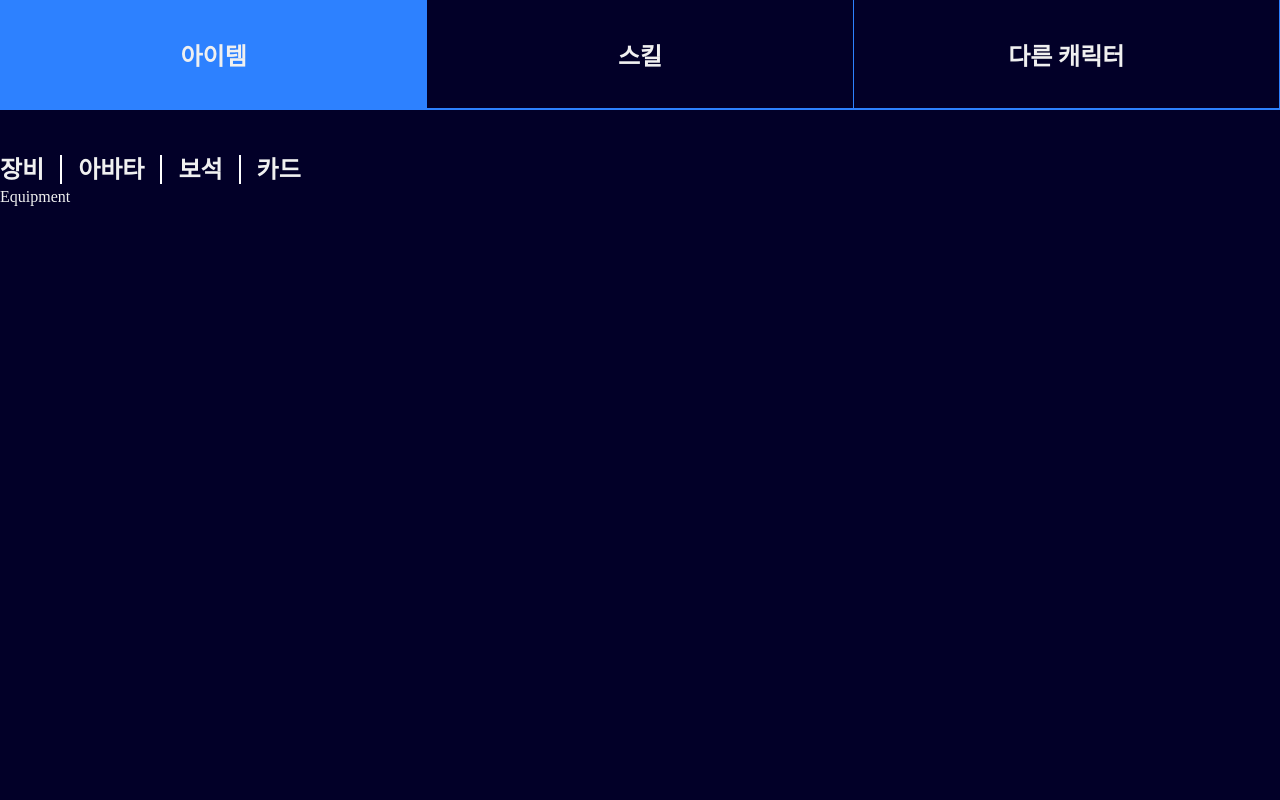
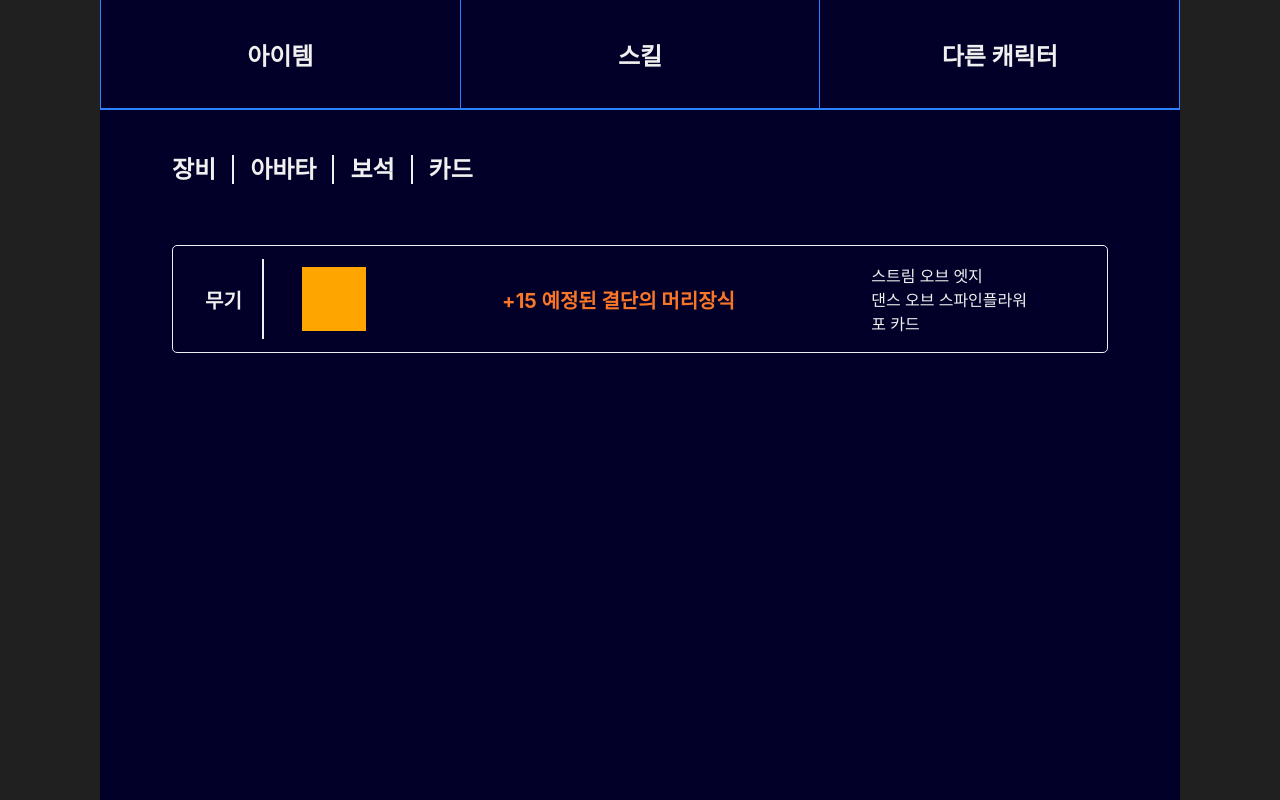
Before and after one commit to code-bebop/lostark_character_search, a React (Vite) app: page /profile/item/equipment in a window 1280 px wide. Built offline with nearby package versions, Linux system fonts and the light colour scheme.

Commit message:
Equipment 컴포넌트 디자인 완성
Equipment 컴포넌트의 디자인을 완성했다.

```diff
--- a/src/Router.tsx
+++ b/src/Router.tsx
@@ -11,7 +11,7 @@ import Profile from "./components/Profile";
 import Skill from "./components/Skill/Skill";
 
 const Background = styled.div`
-  width: 1280px;
+  width: 1080px;
   height: 100vh;
   margin: auto;
   background-color: ${({ theme }) => theme.mainTheme.color.default};
--- a/src/components/Item/Equipment.tsx
+++ b/src/components/Item/Equipment.tsx
@@ -1,5 +1,71 @@
+import styled from "styled-components";
+
+const EquipmentBlock = styled.div`
+  display: flex;
+  align-items: center;
+  margin-top: 60px;
+  height: 108px;
+  border: 1px solid ${({ theme }) => theme.mainTheme.color.white};
+  border-radius: 5px;
+`;
+
+const EquipmentCategory = styled.div`
+  font: ${({ theme }) => theme.mainTheme.font.lead};
+  margin-left: 32px;
+  margin-right: 60px;
+  position: relative;
+
+  :after {
+    content: "";
+    position: absolute;
+    top: 50%;
+    right: -60%;
+    transform: translateY(-50%);
+    height: 80px;
+    border: 1px solid ${({ theme }) => theme.mainTheme.color.white};
+  }
+`;
+
+const EquipmentWrapper = styled.div`
+  flex: 1;
+  display: flex;
+  justify-content: space-between;
+  align-items: center;
+  margin-right: 80px;
+`;
+
+const EquipmentImage = styled.div`
+  width: 64px;
+  height: 64px;
+  background-color: orange;
+`;
+
+const EquipmentName = styled.p`
+  font: ${({ theme }) => theme.mainTheme.font.lead};
+  color: ${({ theme }) => theme.mainTheme.color.rarity.legendary};
+`;
+
+const EquipmentTripodList = styled.div``;
+
+const EquipmentTripodItem = styled.p`
+  font: ${({ theme }) => theme.mainTheme.font.body};
+`;
+
 const Equipment = () => {
-  return <p>Equipment</p>;
+  return (
+    <EquipmentBlock>
+      <EquipmentCategory>무기</EquipmentCategory>
+      <EquipmentWrapper>
+        <EquipmentImage />
+        <EquipmentName>+15 예정된 결단의 머리장식</EquipmentName>
+        <EquipmentTripodList>
+          <EquipmentTripodItem>스트림 오브 엣지</EquipmentTripodItem>
+          <EquipmentTripodItem>댄스 오브 스파인플라워</EquipmentTripodItem>
+          <EquipmentTripodItem>포 카드</EquipmentTripodItem>
+        </EquipmentTripodList>
+      </EquipmentWrapper>
+    </EquipmentBlock>
+  );
 };
 
 export default Equipment;
--- a/src/components/Item/Item.tsx
+++ b/src/components/Item/Item.tsx
@@ -1,12 +1,17 @@
 import { Outlet } from "react-router-dom";
+import styled from "styled-components";
 import ItemCategory from "./ItemCategory";
+
+const ItemBlock = styled.div`
+  margin: 0 72px;
+`;
 
 const Item = () => {
   return (
-    <>
+    <ItemBlock>
       <ItemCategory />
       <Outlet />
-    </>
+    </ItemBlock>
   );
 };
 
--- a/src/components/Item/ItemCategory.tsx
+++ b/src/components/Item/ItemCategory.tsx
@@ -15,7 +15,7 @@ const ItemCategoryLink = styled(Link)`
     :after {
       content: "";
       margin: 0 16px;
-      border-left: 2px solid #fff;
+      border-left: 2px solid ${({ theme }) => theme.mainTheme.color.white};
     }
   }
 `;
--- a/src/mainTheme.ts
+++ b/src/mainTheme.ts
@@ -18,7 +18,7 @@ const mainTheme = {
   font: {
     lead_24px: "bold 24px Inter",
     lead: "bold 20px Inter",
-    body: "regular 16px Inter",
+    body: "500 16px Inter",
   },
 };
 
```
